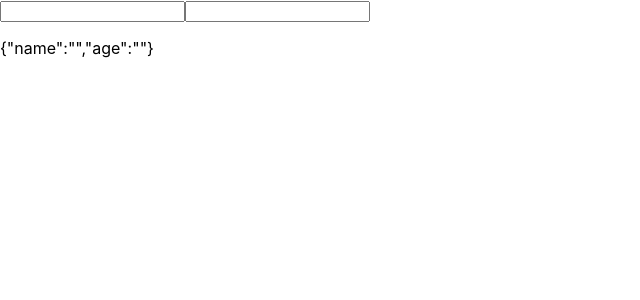
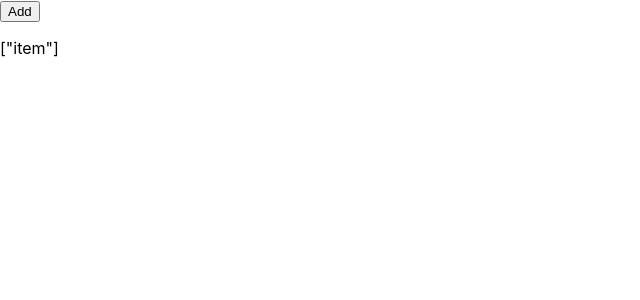
Before and after one commit to amincxo/tamrin-hooks, a React (Create React App) app: page / in a window 1280 px wide. Shown: the top 300 px of the page, without its empty margins (0-640 px from the left). Built offline with nearby package versions, Linux system fonts and the light colour scheme; the HTML template or start-up script is replaced by a standard one.

Commit message:
array in useState UpdateForm.js

```diff
--- a/src/components/Form.js
+++ b/src/components/Form.js
@@ -1,12 +1,11 @@
 import React , {useState} from 'react';
 
 const Form = () => {
-    const [data , setData] = useState({name: '' , age: '',});
+    const [data , setData] = useState(["item"]);
     return (
         <div>
-            <input type="text" value={data.name} onChange={(event)=>setData( {...data ,name :event.target.value})} />
-            <input type="text" value={data.age} onChange={(event)=>setData( {...data ,age :event.target.value})} />
-            <p>{JSON.stringify(data)}</p>
+            <button onClick={()=>setData([...data,"newitem"])} >Add</button>
+            <p>{JSON.stringify( data )}</p>
         </div>
     );
 };
```
